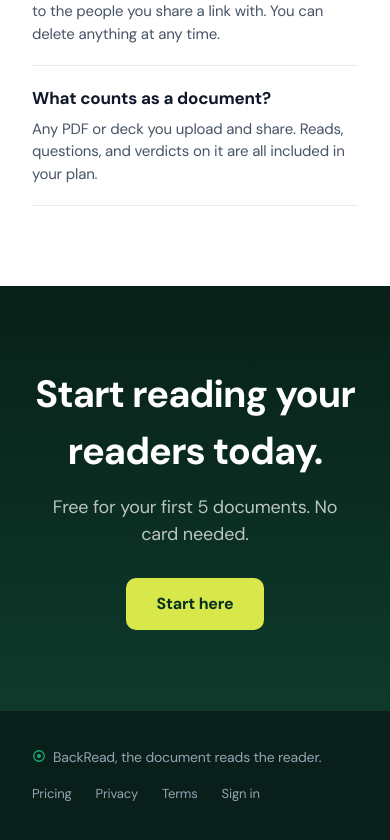
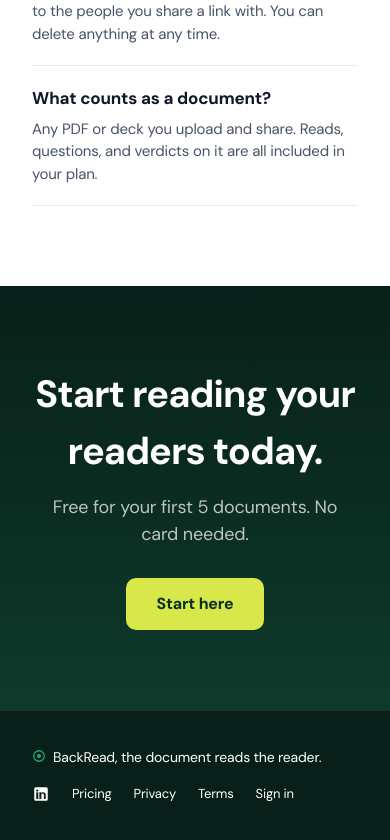
Before and after one commit to backreadproject/mainbackread, a Next.js app: page /pricing in a window 390 px wide. Shown: the part 2948-3788 px from the top of the page. Built offline with nearby package versions, Linux system fonts and the light colour scheme; no server answers.

Commit message:
Footer links+LinkedIn+white text; legal Summary+live chat; mobile compare swipe hint

```diff
--- a/app/page.tsx
+++ b/app/page.tsx
@@ -31,6 +31,8 @@ export default function LandingPage() {
         .lp-a{text-decoration:none}
         .lp-cta{transition:transform .12s, box-shadow .15s}.lp-cta:hover{transform:translateY(-1px);box-shadow:0 12px 32px rgba(216,232,74,0.35)}.lp-cta:active{transform:translateY(0)}
         .lp-ghost{transition:background .15s,border-color .15s}.lp-ghost:hover{background:rgba(255,255,255,0.06);border-color:rgba(255,255,255,0.30)}
+        .lp-swipe-hint{display:none;align-items:center;gap:7px;font-size:13px;font-weight:600;color:#067647;margin-bottom:12px}
+        .lp-compare-fade{display:none;position:absolute;top:0;right:0;bottom:0;width:44px;pointer-events:none;border-radius:0 16px 16px 0;background:linear-gradient(90deg, rgba(248,249,250,0), rgba(248,249,250,0.9))}
         .lp-card{transition:transform .16s, box-shadow .16s, border-color .16s;box-shadow:0 0 0 1px rgba(31,169,113,0.08), 0 8px 30px rgba(11,122,75,0.10), 0 2px 10px rgba(15,23,41,0.04)}.lp-card:hover{transform:translateY(-3px);box-shadow:0 0 0 1px rgba(31,169,113,0.18), 0 18px 48px rgba(11,122,75,0.18);border-color:${BRAND}}
         .lp-step:hover .lp-node{background:${BRAND};box-shadow:0 0 0 6px rgba(31,169,113,0.14)}
         @media(max-width:860px){
@@ -62,6 +64,8 @@ export default function LandingPage() {
           .lp-compare-wrap{overflow-x:auto!important;-webkit-overflow-scrolling:touch}
           .lp-compare{min-width:560px!important;font-size:13px!important}
           .lp-compare > div{padding-left:12px!important;padding-right:12px!important}
+          .lp-swipe-hint{display:flex!important}
+          .lp-compare-fade{display:block!important}
         }
       `}</style>
 
@@ -203,6 +207,8 @@ export default function LandingPage() {
         <p style={{ fontSize: 19, lineHeight: 1.55, color: BODY, margin: "0 0 48px", maxWidth: 620 }}>
           Read receipts and document analytics tell you that something happened. BackRead tells you what it meant.
         </p>
+        <div className="lp-swipe-hint" aria-hidden="true"><svg width="15" height="15" viewBox="0 0 24 24" fill="none" stroke="currentColor" strokeWidth="2" strokeLinecap="round" strokeLinejoin="round"><path d="M8 7l-4 5 4 5M16 7l4 5-4 5" /></svg><span>Swipe to compare</span></div>
+        <div className="lp-compare-outer" style={{ position: "relative" }}>
         <div className="lp-compare-wrap"><div style={{ display: "grid", gridTemplateColumns: "1.1fr 1.1fr 1.2fr", gap: 0, border: "1px solid " + LINE, borderRadius: 16, overflow: "hidden", background: CARD }} className="lp-compare">
           {/* header row */}
           <div style={{ padding: "18px 22px", borderBottom: "1px solid " + LINE, fontSize: 13, fontWeight: 700, letterSpacing: "0.04em", textTransform: "uppercase", color: MUTE }}>What you learn</div>
@@ -224,6 +230,10 @@ export default function LandingPage() {
           ))}
         </div>
         </div>
+        {/* right-edge fade cue (mobile only) */}
+        <div className="lp-compare-fade" aria-hidden="true" />
+        </div>
+
       </section>
 
       {/* PRODUCT PREVIEW */}
@@ -294,12 +304,13 @@ export default function LandingPage() {
             <span style={{ color: BRAND }}><svg width="17" height="17" viewBox="0 0 24 24" fill="none" style={{ display: "inline-block", verticalAlign: "-0.1em" }}><circle cx="12" cy="12" r="9" stroke="currentColor" strokeWidth="2.2" /><circle cx="12" cy="12" r="3.5" fill="currentColor" /></svg></span>
             BackRead
           </span>
-          <span style={{ fontSize: 13, letterSpacing: "0.02em", color: CLOUDDIM }}>The document reads the reader.</span>
-          <div style={{ display: "flex", gap: 22 }}>
-            <a href="/pricing" className="lp-a" style={{ color: CLOUD, fontSize: 14 }}>Pricing</a>
-            <a href="/privacy" className="lp-a" style={{ color: CLOUD, fontSize: 14 }}>Privacy</a>
-            <a href="/terms" className="lp-a" style={{ color: CLOUD, fontSize: 14 }}>Terms</a>
-            <a href="/login" className="lp-a" style={{ color: CLOUD, fontSize: 14 }}>Sign in</a>
+          <span style={{ fontSize: 13, letterSpacing: "0.02em", color: "#fff" }}>The document reads the reader.</span>
+          <div style={{ display: "flex", gap: 22, alignItems: "center" }}>
+            <a href="https://www.linkedin.com/company/backread/" target="_blank" rel="noopener noreferrer" aria-label="BackRead on LinkedIn" className="lp-a" style={{ color: "#fff", display: "flex", alignItems: "center" }}><svg width="18" height="18" viewBox="0 0 24 24" fill="currentColor"><path d="M19 3a2 2 0 0 1 2 2v14a2 2 0 0 1-2 2H5a2 2 0 0 1-2-2V5a2 2 0 0 1 2-2h14zM8.34 9.5H5.67V18.5h2.67V9.5zM7 5.9a1.55 1.55 0 1 0 0 3.1 1.55 1.55 0 0 0 0-3.1zM18.34 18.5v-4.94c0-2.64-1.41-3.87-3.29-3.87-1.52 0-2.2.84-2.58 1.43V9.5h-2.67V18.5h2.67v-4.77c0-1.26.24-2.48 1.8-2.48 1.54 0 1.56 1.44 1.56 2.56v4.69h2.78z"/></svg></a>
+            <a href="/pricing" className="lp-a" style={{ color: "#fff", fontSize: 14 }}>Pricing</a>
+            <a href="/privacy" className="lp-a" style={{ color: "#fff", fontSize: 14 }}>Privacy</a>
+            <a href="/terms" className="lp-a" style={{ color: "#fff", fontSize: 14 }}>Terms</a>
+            <a href="/login" className="lp-a" style={{ color: "#fff", fontSize: 14 }}>Sign in</a>
           </div>
         </div>
       </footer>
--- a/app/pricing/page.tsx
+++ b/app/pricing/page.tsx
@@ -108,14 +108,15 @@ export default function PricingPage() {
           <a href="/login" className="m-a m-cta-lemon" style={{ display: "inline-block", background: LEMON, color: "#08301F", fontSize: 16, fontWeight: 700, padding: "14px 30px", borderRadius: 10 }}>Start here</a>
         </div>
       </section>
-      <footer style={{ background: NIGHT, borderTop: "1px solid rgba(255,255,255,0.08)", color: MUTE, padding: "36px 0" }}>
+      <footer style={{ background: NIGHT, borderTop: "1px solid rgba(255,255,255,0.08)", color: "#fff", padding: "36px 0" }}>
         <div style={{ ...wrap, display: "flex", justifyContent: "space-between", alignItems: "center", flexWrap: "wrap", gap: 16 }}>
-          <a href="/" className="m-a" style={{ fontSize: 14, color: MUTE, display: "flex", alignItems: "center", gap: 7 }}><span style={{ color: BRAND }}><svg width="1em" height="1em" viewBox="0 0 24 24" fill="none" style={{display:"inline-block",verticalAlign:"-0.1em"}}><circle cx="12" cy="12" r="9" stroke="currentColor" strokeWidth="2.2"/><circle cx="12" cy="12" r="3.5" fill="currentColor"/></svg></span> BackRead, the document reads the reader.</a>
-          <div style={{ display: "flex", gap: 24 }}>
-            <a href="/pricing" className="m-a" style={{ color: MUTE, fontSize: 13 }}>Pricing</a>
-            <a href="#" className="m-a" style={{ color: MUTE, fontSize: 13 }}>Privacy</a>
-            <a href="#" className="m-a" style={{ color: MUTE, fontSize: 13 }}>Terms</a>
-            <a href="/login" className="m-a" style={{ color: MUTE, fontSize: 13 }}>Sign in</a>
+          <a href="/" className="m-a" style={{ fontSize: 14, color: "#fff", display: "flex", alignItems: "center", gap: 7 }}><span style={{ color: BRAND }}><svg width="1em" height="1em" viewBox="0 0 24 24" fill="none" style={{display:"inline-block",verticalAlign:"-0.1em"}}><circle cx="12" cy="12" r="9" stroke="currentColor" strokeWidth="2.2"/><circle cx="12" cy="12" r="3.5" fill="currentColor"/></svg></span> BackRead, the document reads the reader.</a>
+          <div style={{ display: "flex", gap: 22, alignItems: "center" }}>
+            <a href="https://www.linkedin.com/company/backread/" target="_blank" rel="noopener noreferrer" aria-label="BackRead on LinkedIn" className="m-a" style={{ color: "#fff", display: "flex", alignItems: "center" }}><svg width="18" height="18" viewBox="0 0 24 24" fill="currentColor"><path d="M19 3a2 2 0 0 1 2 2v14a2 2 0 0 1-2 2H5a2 2 0 0 1-2-2V5a2 2 0 0 1 2-2h14zM8.34 9.5H5.67V18.5h2.67V9.5zM7 5.9a1.55 1.55 0 1 0 0 3.1 1.55 1.55 0 0 0 0-3.1zM18.34 18.5v-4.94c0-2.64-1.41-3.87-3.29-3.87-1.52 0-2.2.84-2.58 1.43V9.5h-2.67V18.5h2.67v-4.77c0-1.26.24-2.48 1.8-2.48 1.54 0 1.56 1.44 1.56 2.56v4.69h2.78z"/></svg></a>
+            <a href="/pricing" className="m-a" style={{ color: "#fff", fontSize: 13 }}>Pricing</a>
+            <a href="/privacy" className="m-a" style={{ color: "#fff", fontSize: 13 }}>Privacy</a>
+            <a href="/terms" className="m-a" style={{ color: "#fff", fontSize: 13 }}>Terms</a>
+            <a href="/login" className="m-a" style={{ color: "#fff", fontSize: 13 }}>Sign in</a>
           </div>
         </div>
       </footer>
--- a/app/privacy/page.tsx
+++ b/app/privacy/page.tsx
@@ -139,8 +139,7 @@ const SECTIONS: Section[] = [
     id: "contact",
     h: "13. Contact us",
     body: [
-      "If you have any question about this policy, or wish to exercise a right, please contact our data protection team. We treat every message from a user or a reader with care and respond promptly.",
-      "Contact details will be published here before launch.",
+      "If you have any question about this policy, or wish to exercise a right, the fastest way to reach our data protection team is the live chat on our website. We treat every message from a user or a reader with care and respond promptly.",
     ],
   },
 ];
@@ -165,7 +164,7 @@ export default function PrivacyPage() {
         <div style={wrap}>
           {/* quick summary card */}
           <div style={{ background: "#fff", border: `1px solid ${LINE}`, borderRadius: 16, padding: 26, marginBottom: 44, boxShadow: "0 8px 30px rgba(11,122,75,0.08)" }}>
-            <h2 style={{ fontSize: 15, fontWeight: 700, letterSpacing: "0.04em", textTransform: "uppercase", color: GREEN_TEXT, margin: "0 0 14px" }}>The short version</h2>
+            <h2 style={{ fontSize: 15, fontWeight: 700, letterSpacing: "0.04em", textTransform: "uppercase", color: GREEN_TEXT, margin: "0 0 14px" }}>Summary</h2>
             <ul style={{ margin: 0, padding: "0 0 0 20px", display: "flex", flexDirection: "column", gap: 10 }}>
               {[
                 "We collect only what we need to run BackRead well.",
--- a/app/terms/page.tsx
+++ b/app/terms/page.tsx
@@ -140,7 +140,7 @@ export default function TermsPage() {
       <section style={{ padding: "56px 0 40px" }}>
         <div style={wrap}>
           <div style={{ background: "#fff", border: `1px solid ${LINE}`, borderRadius: 16, padding: 26, marginBottom: 44, boxShadow: "0 8px 30px rgba(11,122,75,0.08)" }}>
-            <h2 style={{ fontSize: 15, fontWeight: 700, letterSpacing: "0.04em", textTransform: "uppercase", color: GREEN_TEXT, margin: "0 0 14px" }}>The short version</h2>
+            <h2 style={{ fontSize: 15, fontWeight: 700, letterSpacing: "0.04em", textTransform: "uppercase", color: GREEN_TEXT, margin: "0 0 14px" }}>Summary</h2>
             <ul style={{ margin: 0, padding: "0 0 0 20px", display: "flex", flexDirection: "column", gap: 10 }}>
               {[
                 "You own your documents. We only host and process them to serve you.",
```
